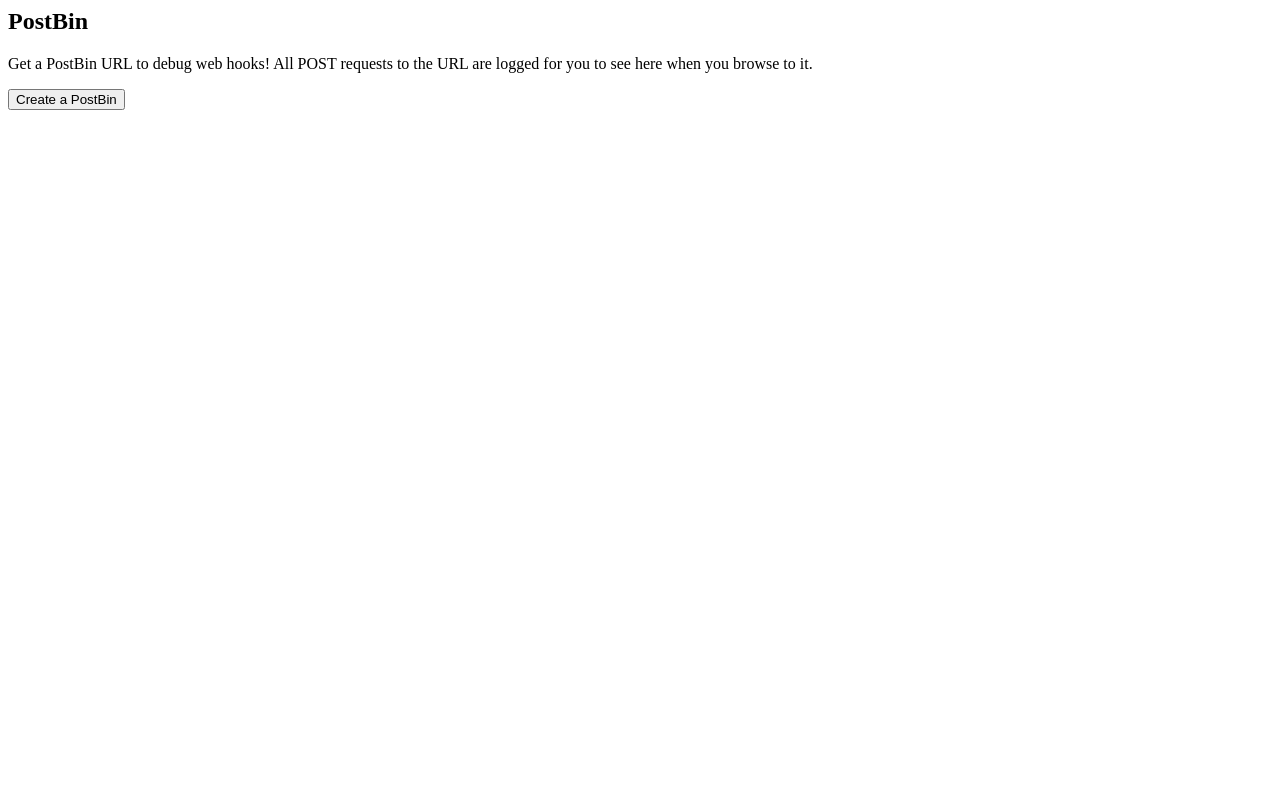
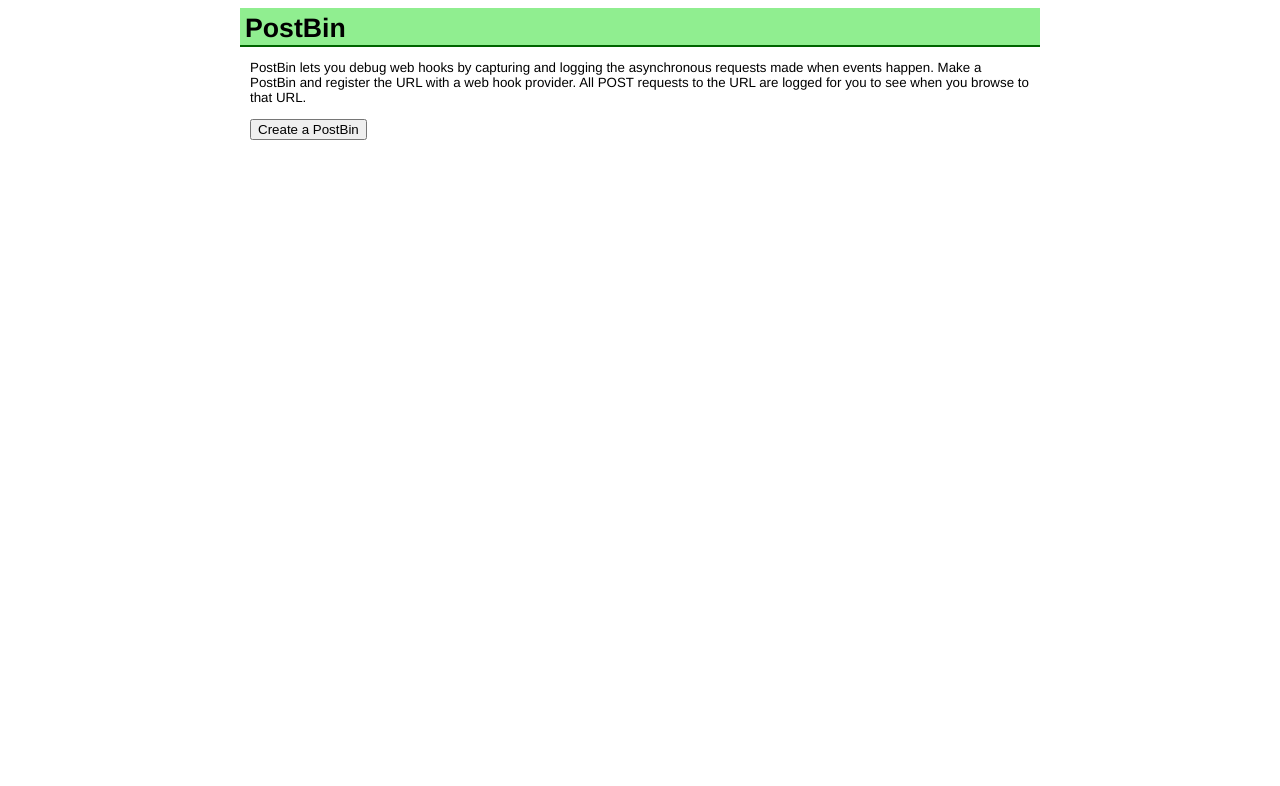
Before and after one commit to progrium/postbin, a Django app: template templates/main.html in a window 1280 px wide. Shown: the top 786 px of the page. Run offline with Django 3.2, Linux system fonts and the light colour scheme; the template is opened without the code that fills it, so the values that code supplies are empty.

Commit message:
added some style

```diff
--- a/app.yaml
+++ b/app.yaml
@@ -6,5 +6,7 @@ api_version: 1
 handlers:
 - url: /
   script: main.py
+- url: /static
+  static_dir: static
 - url: /.*
   script: bin.py
--- a/index.yaml
+++ b/index.yaml
@@ -16,7 +16,7 @@ indexes:
   - name: bin
   - name: created
 
-# Used 33 times in query history.
+# Used once in query history.
 - kind: Post
   properties:
   - name: bin
--- /dev/null
+++ b/static/style.css
@@ -0,0 +1,7 @@
+body { font-family: Helvetica,Arial,sans-serif; font-size: smaller;}
+#header h1 { display: block; margin: 0;}
+#header { border-bottom: 2px solid darkgreen; padding: 5px; padding-bottom: 1px; background-color: lightgreen;}
+#wrapper { margin-left: auto; margin-right: auto; width: 800px;}
+#content { margin: 10px; }
+pre { font-size: larger;}
+ul { padding-left: 20px;}
--- a/templates/base.html
+++ b/templates/base.html
@@ -1,9 +1,16 @@
 <html>
   <head>
-    <title>{% block title %}PostBin{% endblock %}</title>
+    <title>{% block title %}PostBin - Debug web hooks{% endblock %}</title>
+    <link href="/static/style.css" type="text/css" rel="stylesheet" />
   </head>
   <body>
-    <h2>PostBin</h2>
-    {% block content %}{% endblock %}
+    <div id="wrapper">
+      <div id="header">
+        <h1>PostBin</h1>
+      </div>
+      <div id="content">
+        {% block content %}{% endblock %}
+      </div>
+    </div>
   </body>
 </html>
--- a/templates/bin.html
+++ b/templates/bin.html
@@ -1,12 +1,12 @@
 {% extends 'base.html' %}
 {% block title %}PostBin - {{ bin.name }}{% endblock %}
 {% block content %}
-  <p>All POST requests to this URL are logged for you to see here.</p>
+  <p>All POST requests to this URL are logged for you to see here, sorted newest to oldest.</p>
   <ul>
     {% for post in posts %}
     <li id="{{ post.id }}">
       <div>
-        <a href="#{{ post.id }}">#{{ post.id }}</a> @
+        <a href="#{{ post.id }}" title="A unique ID for this request">#{{ post.id }}</a> @
         {{ post.created|time:"H:i" }} {{ post.created|date:"M d Y" }}
         --
         {{ post.remote_addr }}
--- a/templates/main.html
+++ b/templates/main.html
@@ -1,6 +1,6 @@
 {% extends 'base.html' %}
 {% block content %}
-  <p>Get a PostBin URL to debug web hooks! All POST requests to the URL are logged for you to see here when you browse to it.</p>
+  <p>PostBin lets you debug web hooks by capturing and logging the asynchronous requests made when events happen. Make a PostBin and register the URL with a web hook provider. All POST requests to the URL are logged for you to see when you browse to that URL.</p>
   <form method="post">
   <input type="submit" value="Create a PostBin">
   </form>
```
